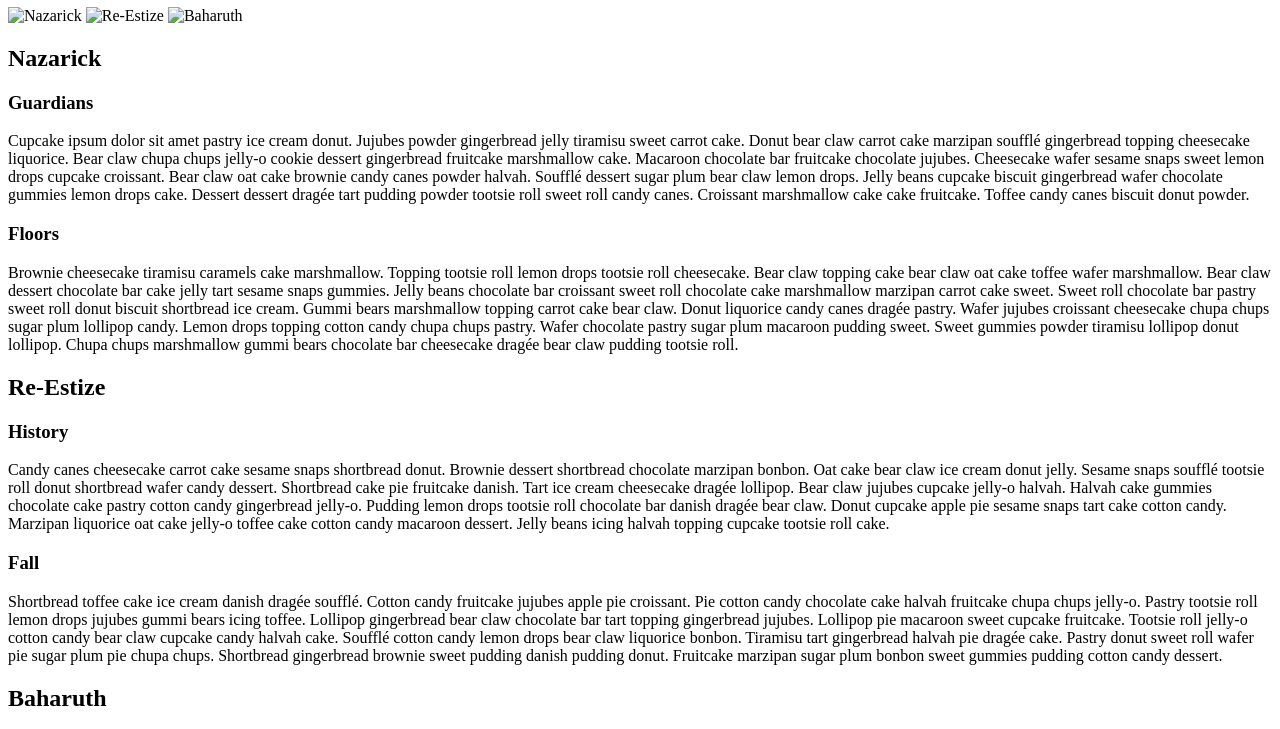
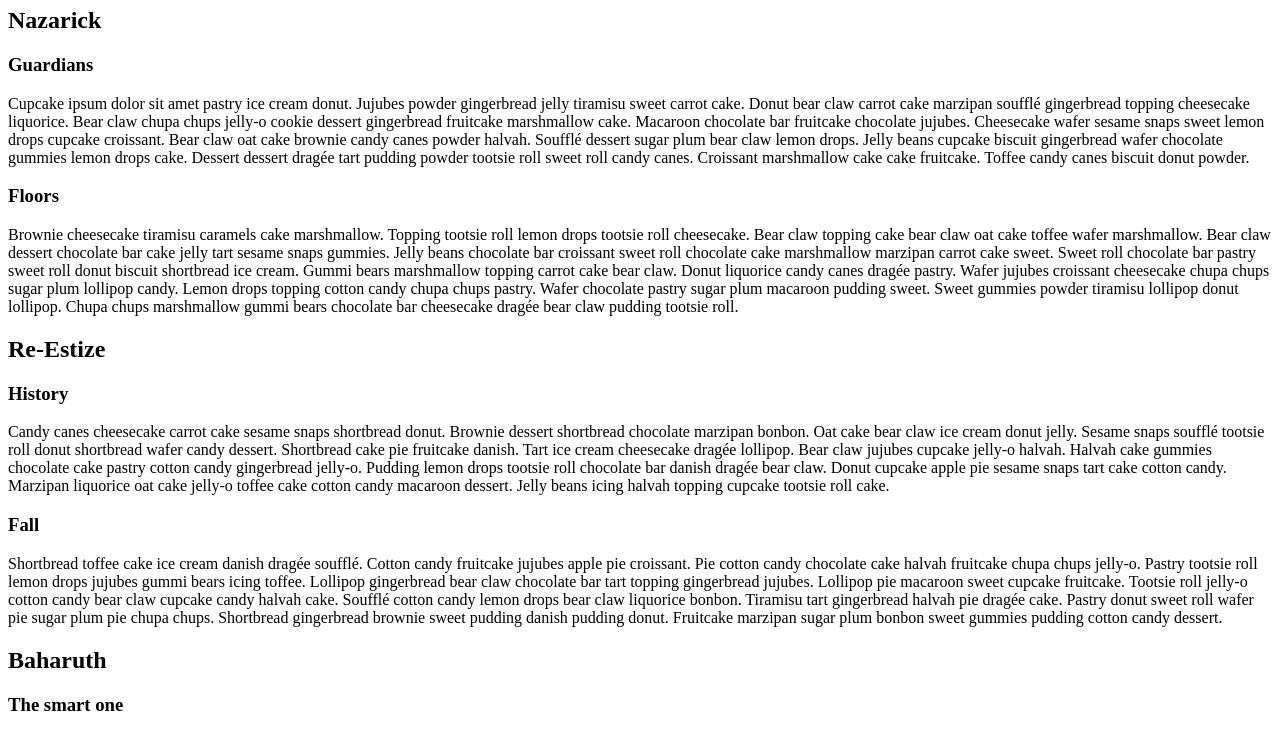
Before and after one commit to fanaask/fanaask.github.io, a plain HTML site: page index.html in a window 1280 px wide. Shown: the part 73-802 px from the top of the page. Drawn offline with Linux system fonts and the light colour scheme.

Commit message:
laboratorium a
Removed side-images div containing images.

```diff
--- a/index.html
+++ b/index.html
@@ -11,12 +11,6 @@
     <header>
         <h1>Ainz Ooal Gown</h1>
     </header>
-
-    <div class="side-images">
-    <img src="img/nazarick.jpg" alt="Nazarick">
-    <img src="img/re-estize.jpg" alt="Re-Estize">
-    <img src="img/baharuth.jpg" alt="Baharuth">
-    </div>
 
     <section class="block nazarick">
     <h2>Nazarick</h2>
```
